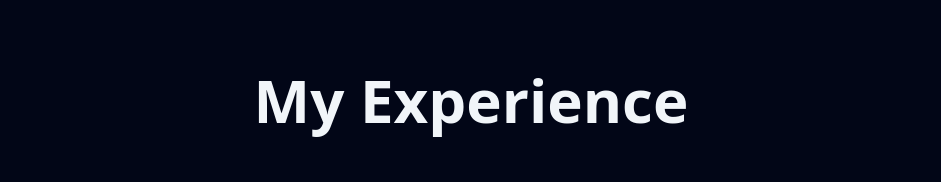
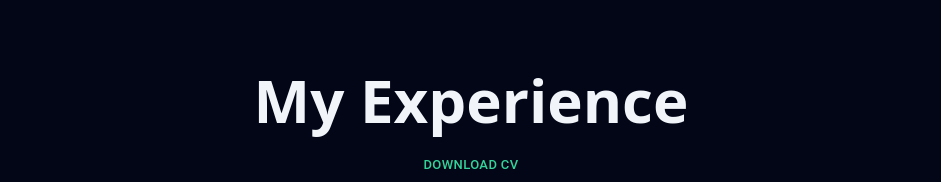
Before and after one commit to alexfilsecker/portfolio, a Next.js app: page / in a window 1280 px wide. Shown: the part 770-952 px from the top of the page, without its empty margins (169-1110 px from the left). Built offline with nearby package versions, Linux system fonts and the light colour scheme.

Commit message:
link to cv

```diff
--- a/src/components/ContactInfo.tsx
+++ b/src/components/ContactInfo.tsx
@@ -9,7 +9,7 @@ type InfoProps = {
 const Info = ({ name, icon, onClick }: InfoProps): JSX.Element => {
   return (
     <div
-      className="transition-colors text-slate-50 p-1 flex gap-3 text-2xl hover:border-emerald-400 border-2 rounded-md border-transparent cursor-pointer items-center"
+      className="transition-colors w-min text-slate-50 py-1 px-4 text-nowrap flex gap-3 text-2xl hover:border-emerald-400 border-2 rounded-md border-transparent cursor-pointer items-center"
       onClick={onClick}
     >
       {icon}
--- a/src/components/Experience.tsx
+++ b/src/components/Experience.tsx
@@ -1,3 +1,5 @@
+import { Button } from "@mui/material";
+import Link from "next/link";
 import { MutableRefObject } from "react";
 
 import { jobsInfo } from "@/data/descriptions";
@@ -17,8 +19,15 @@ const Experience = ({ sectionRefs }: SectionProps): JSX.Element => {
           }
         }}
       >
-        <div className="text-5xl md:text-6xl font-extrabold text-slate-100 text-center">
-          My Experience
+        <div className="flex flex-col gap-5 items-center">
+          <div className="text-5xl md:text-6xl font-extrabold text-slate-100 text-center">
+            My Experience
+          </div>
+          <Link href="/Alexander Filsecker CV.pdf" target="_blank">
+            <Button variant="text" size="small">
+              download cv
+            </Button>
+          </Link>
         </div>
         <div className="flex items-center h-full">
           <div className="flex flex-col md:grid md:grid-cols-2 grid-rows-2 md:gap-10 gap-16 h-min">
```
Also changed, not shown: 1 other file (tests, documents, lock files or other folders).
